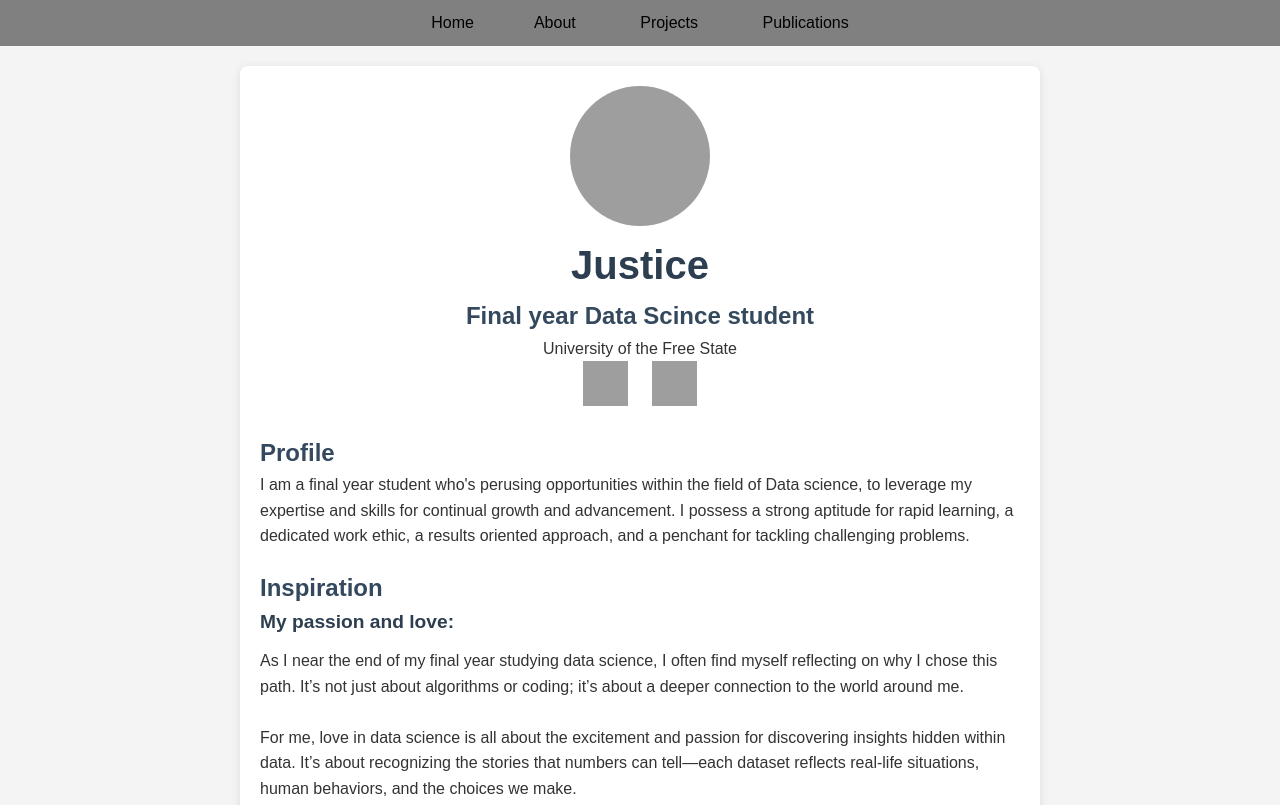
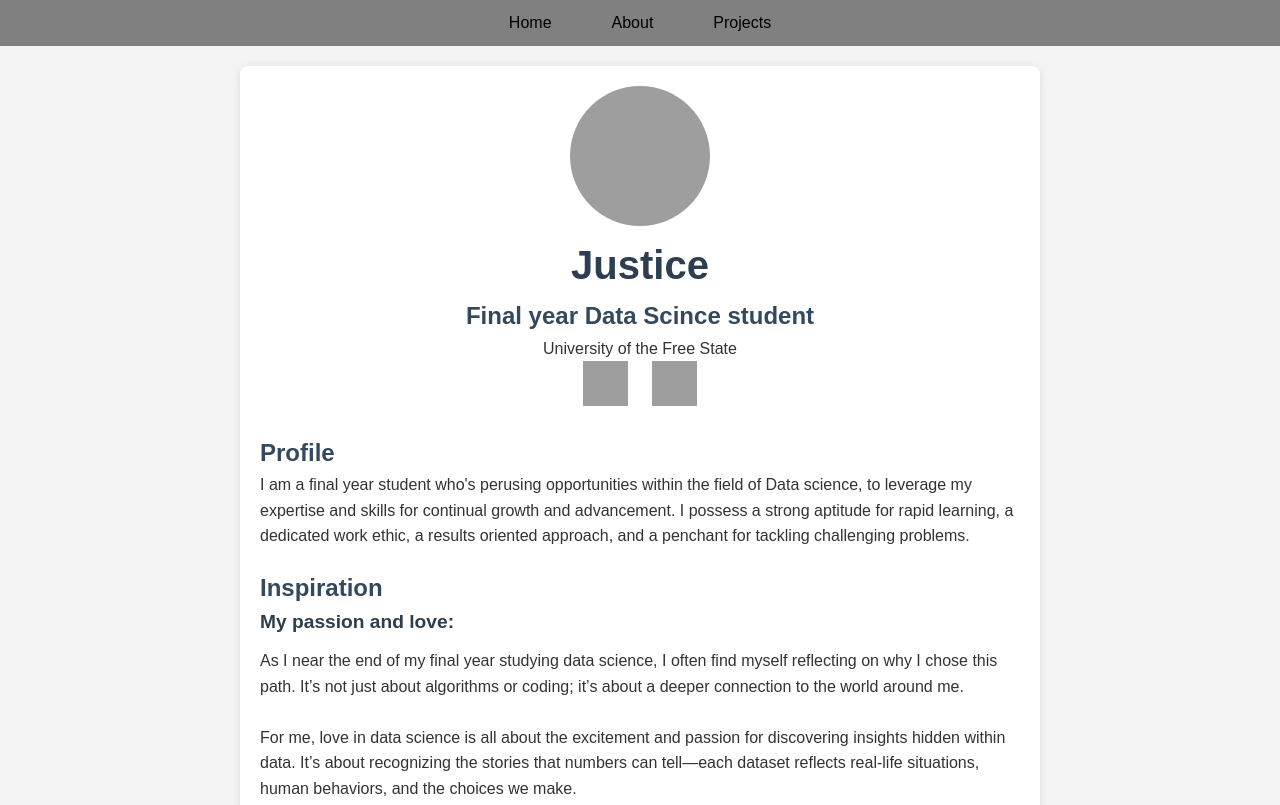
Before and after one commit to justic3044/portfolio-jj, a plain HTML site: page index.html in a window 1280 px wide. Shown: the top 805 px of the page. Drawn offline with Linux system fonts and the light colour scheme; grey boxes are pictures that could not be loaded.

Commit message:
index.html

```diff
--- a/index.html
+++ b/index.html
@@ -11,11 +11,8 @@
 				  <nav>
 					<div class="navigation-items">
 					  <a href="#">Home</a>
-					  <div>
-							<a href="#">About</a>
-							<a href="#">Projects</a>
-							<a href="#">Publications</a>
-					  </div>
+					  	<a href="#">About</a>
+						<a href="#">Projects</a>
 				  </div>
 			  </nav>
 			</div>
```
